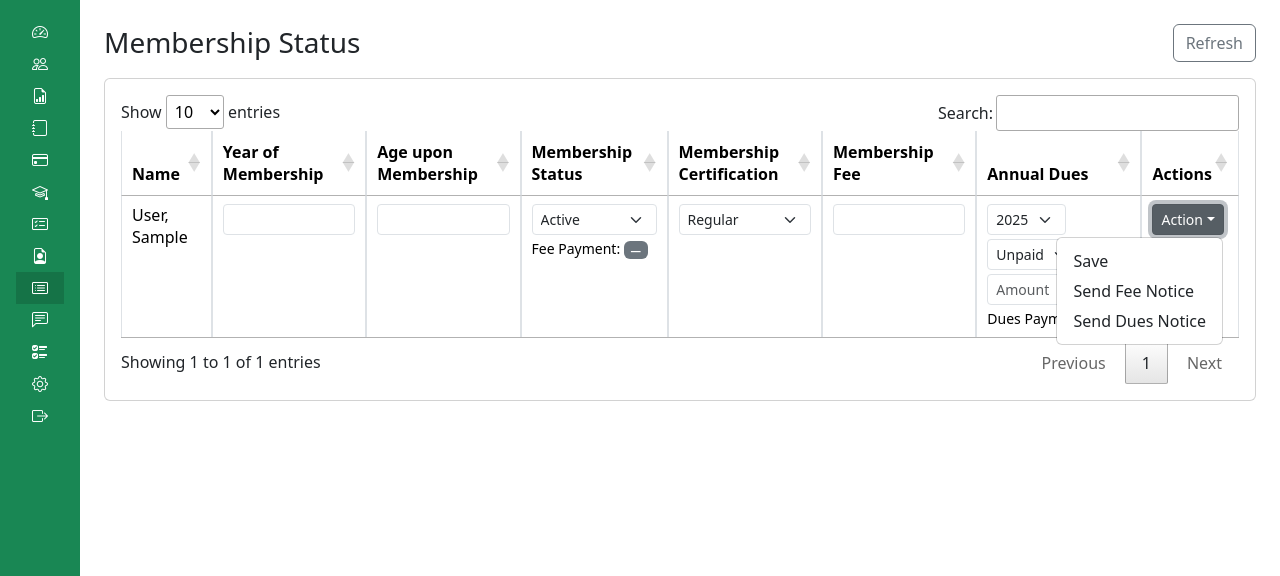
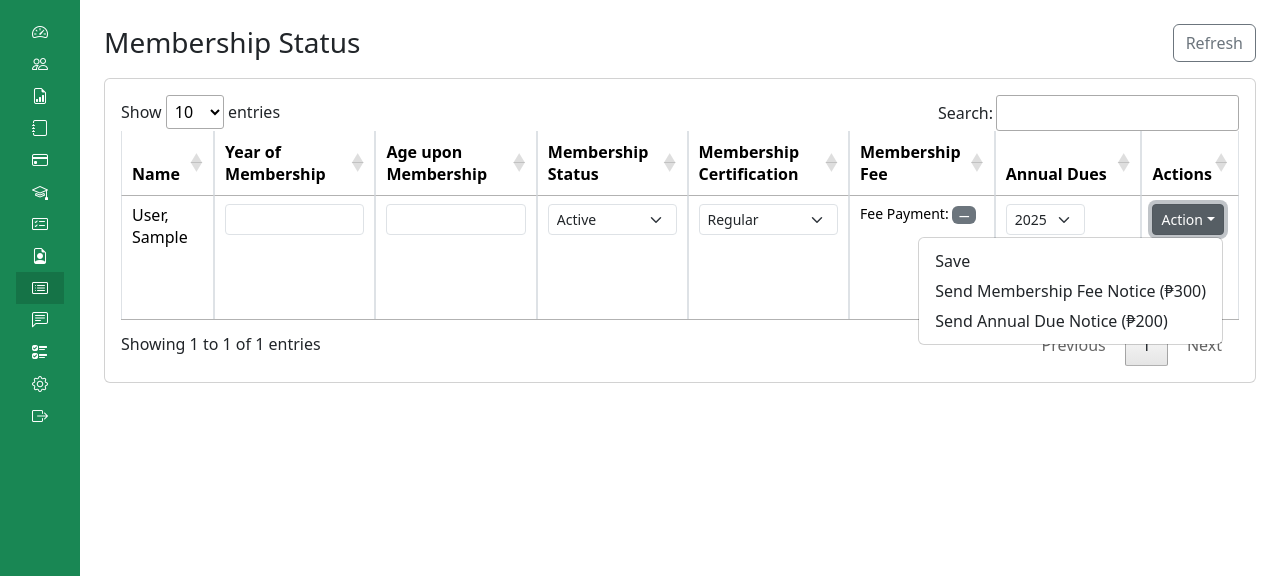
Before and after one commit to Jtan-10/adohre, a PHP site: page /capstone-php/admin/membership_status.php in a window 1280 px wide, after a click on "Action". Shown: the part 62-638 px from the top of the page. Run offline with PHP 8.4, Linux system fonts and the light colour scheme; the visitor is signed in with stand-in values (Sample User, id 1); tables that the repository leaves empty hold one stand-in row (values such as "Sample post"); data that the repository does not hold is empty; some libraries are stand-ins or nearby versions.

Commit message:
Refactor membership status handling: remove membership fee input, set fixed fee amounts for notices, and update related logic for improved clarity and consistency.

```diff
--- a/admin/membership_status.php
+++ b/admin/membership_status.php
@@ -69,7 +69,7 @@ if (!isset($_SESSION['user_id']) || ($_SESSION['role'] ?? '') !== 'admin') {
                 const status = m.membership_status || 'inactive';
                 const year = m.year_of_membership || '';
                 const age = m.age_upon_membership || '';
-                const fee = m.membership_fee || '';
+                // membership_fee input removed; we will show payment status badge in the Membership Fee column
                 const latestYear = years[years.length - 1];
                 const dLatest = m.dues[String(latestYear)] || {
                     status: (latestYear === 2021 ? 'Waived' : 'Unpaid'),
@@ -87,7 +87,6 @@ if (!isset($_SESSION['user_id']) || ($_SESSION['role'] ?? '') !== 'admin') {
                             <option value="active" ${status==='active'?'selected':''}>Active</option>
                             <option value="inactive" ${status!=='active'?'selected':''}>Inactive</option>
                         </select>
-                        <div class="small mt-1">Fee Payment: <span class="badge bg-secondary" data-field="badge_fee">—</span></div>
                     </td>
                     <td>
                         <select class="form-select form-select-sm" data-field="certification">
@@ -95,7 +94,9 @@ if (!isset($_SESSION['user_id']) || ($_SESSION['role'] ?? '') !== 'admin') {
                             <option value="Honorary" ${cert==='Honorary'?'selected':''}>Honorary</option>
                         </select>
                     </td>
-                    <td><input type="number" step="0.01" class="form-control form-control-sm" data-field="membership_fee" value="${fee}"></td>
+                    <td>
+                        <div class="small">Fee Payment: <span class="badge bg-secondary" data-field="badge_fee">—</span></div>
+                    </td>
                     <td>
                         <div class="row g-1 align-items-center">
                             <div class="col-auto">
@@ -109,9 +110,6 @@ if (!isset($_SESSION['user_id']) || ($_SESSION['role'] ?? '') !== 'admin') {
                                 </select>
                             </div>
                             <div class="col-auto">
-                                <input type="number" step="0.01" class="form-control form-control-sm" data-field="dues_amount" value="${dLatest.amount ?? ''}" placeholder="Amount">
-                            </div>
-                            <div class="col-auto">
                                 <div class="small">Dues Payment: <span class="badge bg-secondary" data-field="badge_dues">—</span></div>
                             </div>
                         </div>
@@ -121,8 +119,8 @@ if (!isset($_SESSION['user_id']) || ($_SESSION['role'] ?? '') !== 'admin') {
                             <button class="btn btn-secondary btn-sm dropdown-toggle" type="button" data-bs-toggle="dropdown">Action</button>
                             <ul class="dropdown-menu">
                                 <li><a class="dropdown-item" href="#" data-action="save" data-user="${m.user_id}">Save</a></li>
-                                <li><a class="dropdown-item" href="#" data-action="notice_fee" data-user="${m.user_id}">Send Fee Notice</a></li>
-                                <li><a class="dropdown-item" href="#" data-action="notice_dues" data-user="${m.user_id}">Send Dues Notice</a></li>
+                                <li><a class="dropdown-item" href="#" data-action="notice_fee" data-user="${m.user_id}">Send Membership Fee Notice (₱300)</a></li>
+                                <li><a class="dropdown-item" href="#" data-action="notice_dues" data-user="${m.user_id}">Send Annual Due Notice (₱200)</a></li>
                             </ul>
                         </div>
                     </td>
@@ -172,9 +170,7 @@ if (!isset($_SESSION['user_id']) || ($_SESSION['role'] ?? '') !== 'admin') {
                 amount: ''
             };
             const statusEl = tr.querySelector('[data-field="dues_status"]');
-            const amountEl = tr.querySelector('[data-field="dues_amount"]');
             if (statusEl) statusEl.value = d.status || defStatus;
-            if (amountEl) amountEl.value = (d.amount ?? '');
         });
 
         body.addEventListener('click', async (e) => {
@@ -192,7 +188,6 @@ if (!isset($_SESSION['user_id']) || ($_SESSION['role'] ?? '') !== 'admin') {
             fdProfile.append('age_upon_membership', get('age_upon_membership')?.value || '');
             fdProfile.append('membership_status', get('membership_status')?.value || 'inactive');
             fdProfile.append('certification', get('certification')?.value || 'Regular');
-            fdProfile.append('membership_fee', get('membership_fee')?.value || '');
             const r1 = await api('../backend/routes/membership_status.php', {
                 method: 'POST',
                 body: fdProfile
@@ -205,11 +200,9 @@ if (!isset($_SESSION['user_id']) || ($_SESSION['role'] ?? '') !== 'admin') {
             // Collect dues for the selected year only
             const selYear = tr.querySelector('[data-field="dues_year"]').value;
             const selStatus = tr.querySelector('[data-field="dues_status"]').value;
-            const selAmount = tr.querySelector('[data-field="dues_amount"]').value;
             const dues = [{
                 year: parseInt(selYear, 10),
-                status: selStatus,
-                amount: selAmount
+                status: selStatus
             }];
             const fdDues = new FormData();
             fdDues.append('action', 'save_dues');
@@ -223,6 +216,15 @@ if (!isset($_SESSION['user_id']) || ($_SESSION['role'] ?? '') !== 'admin') {
                 alert(r2.message || 'Save dues failed');
                 return;
             }
+            // Update cached dues map on the row for immediate consistency
+            try {
+                const enc = tr.getAttribute('data-dues-enc') || encodeURIComponent('{}');
+                const map = JSON.parse(decodeURIComponent(enc));
+                map[String(selYear)] = {
+                    status: selStatus
+                };
+                tr.setAttribute('data-dues-enc', encodeURIComponent(JSON.stringify(map)));
+            } catch {}
             alert('Saved');
         });
 
@@ -235,12 +237,6 @@ if (!isset($_SESSION['user_id']) || ($_SESSION['role'] ?? '') !== 'admin') {
             const tr = e.target.closest('tr');
             const userId = parseInt(tr.getAttribute('data-user-id'), 10);
             if (btnFee) {
-                // Ensure we have a membership fee amount
-                const fee = tr.querySelector('[data-field="membership_fee"]').value;
-                if (!fee || parseFloat(fee) <= 0) {
-                    alert('Set membership fee amount first.');
-                    return;
-                }
                 const fd = new FormData();
                 fd.append('action', 'send_notice');
                 fd.append('type', 'membership_fee');
@@ -254,21 +250,15 @@ if (!isset($_SESSION['user_id']) || ($_SESSION['role'] ?? '') !== 'admin') {
                     return;
                 }
                 pollRowState(tr);
-                alert('Fee notice sent');
+                alert('Membership fee notice sent (₱300)');
             }
             if (btnDues) {
                 const year = tr.querySelector('[data-field="dues_year"]').value;
-                const amount = tr.querySelector('[data-field="dues_amount"]').value;
-                if (!amount || parseFloat(amount) <= 0) {
-                    alert('Set annual dues amount first.');
-                    return;
-                }
                 const fd = new FormData();
                 fd.append('action', 'send_notice');
                 fd.append('type', 'annual_dues');
                 fd.append('user_id', String(userId));
                 fd.append('year', String(year));
-                fd.append('amount', String(amount));
                 const res = await api('../backend/routes/membership_status.php', {
                     method: 'POST',
                     body: fd
@@ -278,7 +268,7 @@ if (!isset($_SESSION['user_id']) || ($_SESSION['role'] ?? '') !== 'admin') {
                     return;
                 }
                 pollRowState(tr);
-                alert('Dues notice sent');
+                alert('Annual dues notice sent (₱200)');
             }
         });
 
--- a/backend/routes/membership_status.php
+++ b/backend/routes/membership_status.php
@@ -153,7 +153,6 @@ try {
         $year_of_membership = $_POST['year_of_membership'] !== '' ? intval($_POST['year_of_membership']) : null;
         $age = $_POST['age_upon_membership'] !== '' ? intval($_POST['age_upon_membership']) : null;
         $cert = $_POST['certification'] ?? 'Regular';
-        $fee = $_POST['membership_fee'] !== '' ? floatval($_POST['membership_fee']) : null;
         $status = $_POST['membership_status'] ?? null; // optional, updates members table
         if (!$user_id) {
             echo json_encode(['status' => false, 'message' => 'Missing user_id']);
@@ -161,10 +160,10 @@ try {
         }
 
         // Upsert profile
-        $stmt = $conn->prepare("INSERT INTO membership_profiles (user_id, year_of_membership, age_upon_membership, certification, membership_fee)
-                                VALUES (?,?,?,?,?)
-                                ON DUPLICATE KEY UPDATE year_of_membership=VALUES(year_of_membership), age_upon_membership=VALUES(age_upon_membership), certification=VALUES(certification), membership_fee=VALUES(membership_fee)");
-        $stmt->bind_param('iiisd', $user_id, $year_of_membership, $age, $cert, $fee);
+        $stmt = $conn->prepare("INSERT INTO membership_profiles (user_id, year_of_membership, age_upon_membership, certification)
+                VALUES (?,?,?,?)
+                ON DUPLICATE KEY UPDATE year_of_membership=VALUES(year_of_membership), age_upon_membership=VALUES(age_upon_membership), certification=VALUES(certification)");
+        $stmt->bind_param('iiis', $user_id, $year_of_membership, $age, $cert);
         $ok = $stmt->execute();
         $stmt->close();
 
@@ -188,11 +187,12 @@ try {
             exit;
         }
         $stmt = $conn->prepare("INSERT INTO membership_dues (user_id, year, status, amount) VALUES (?,?,?,?)
-                                ON DUPLICATE KEY UPDATE status=VALUES(status), amount=VALUES(amount)");
+                ON DUPLICATE KEY UPDATE status=VALUES(status), amount=VALUES(amount)");
         foreach ($dues as $d) {
             $y = intval($d['year']);
             $s = in_array($d['status'], ['Paid', 'Unpaid', 'Waived'], true) ? $d['status'] : 'Unpaid';
-            $a = isset($d['amount']) && $d['amount'] !== '' ? floatval($d['amount']) : null;
+            // Default annual dues amount to 200 if not provided
+            $a = isset($d['amount']) && $d['amount'] !== '' ? floatval($d['amount']) : 200.00;
             $stmt->bind_param('iisd', $user_id, $y, $s, $a);
             $stmt->execute();
         }
@@ -208,17 +208,8 @@ try {
         }
         // Pull amount and build payment payload
         if ($type === 'membership_fee') {
-            $stmt = $conn->prepare("SELECT COALESCE(mp.membership_fee,0) AS amount FROM membership_profiles mp WHERE mp.user_id = ?");
-            $stmt->bind_param('i', $user_id);
-            $stmt->execute();
-            $res = $stmt->get_result();
-            $row = $res->fetch_assoc();
-            $stmt->close();
-            $amount = isset($row['amount']) ? floatval($row['amount']) : 0.0;
-            if ($amount <= 0) {
-                echo json_encode(['status' => false, 'message' => 'Membership fee amount is missing']);
-                exit;
-            }
+            // Fixed membership fee amount (₱300)
+            $amount = 300.00;
             // Create a payment record via direct insert
             $payment_type = 'Membership Fee';
             $status = 'New';
@@ -230,23 +221,10 @@ try {
             echo json_encode(['status' => (bool)$ok]);
         } else { // annual_dues
             $year = intval($_POST['year'] ?? 0);
-            $amount = isset($_POST['amount']) && $_POST['amount'] !== '' ? floatval($_POST['amount']) : null;
+            // Fixed annual dues amount (₱200)
+            $amount = 200.00;
             if (!$year) {
                 echo json_encode(['status' => false, 'message' => 'Missing year']);
-                exit;
-            }
-            // If amount not provided, fall back to dues amount table if exists
-            if ($amount === null) {
-                $stmt = $conn->prepare("SELECT amount FROM membership_dues WHERE user_id = ? AND year = ?");
-                $stmt->bind_param('ii', $user_id, $year);
-                $stmt->execute();
-                $res = $stmt->get_result();
-                $row = $res->fetch_assoc();
-                $stmt->close();
-                $amount = isset($row['amount']) ? floatval($row['amount']) : 0.0;
-            }
-            if ($amount <= 0) {
-                echo json_encode(['status' => false, 'message' => 'Annual dues amount is missing']);
                 exit;
             }
             $payment_type = 'Annual Dues ' . $year;
```
